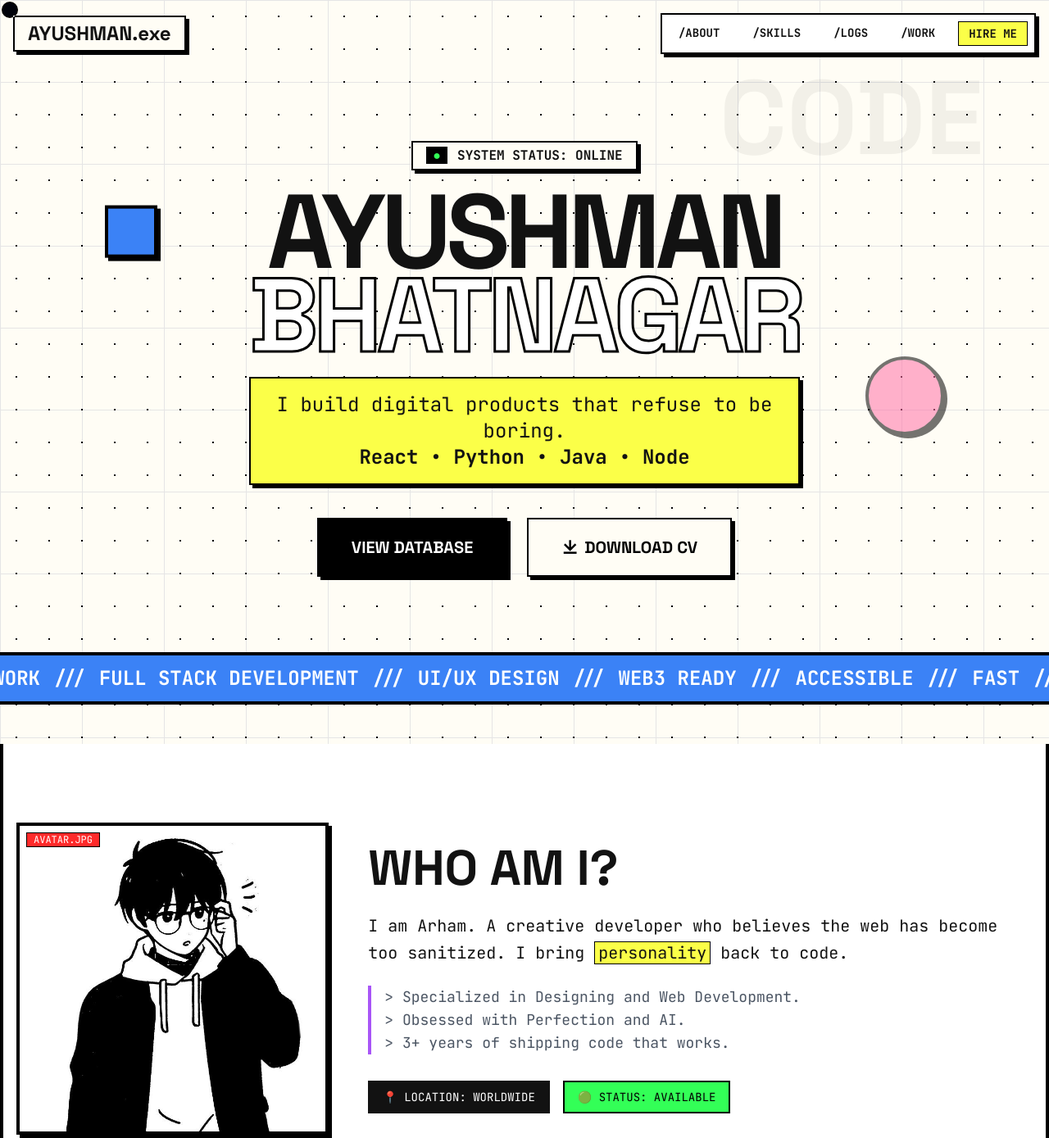
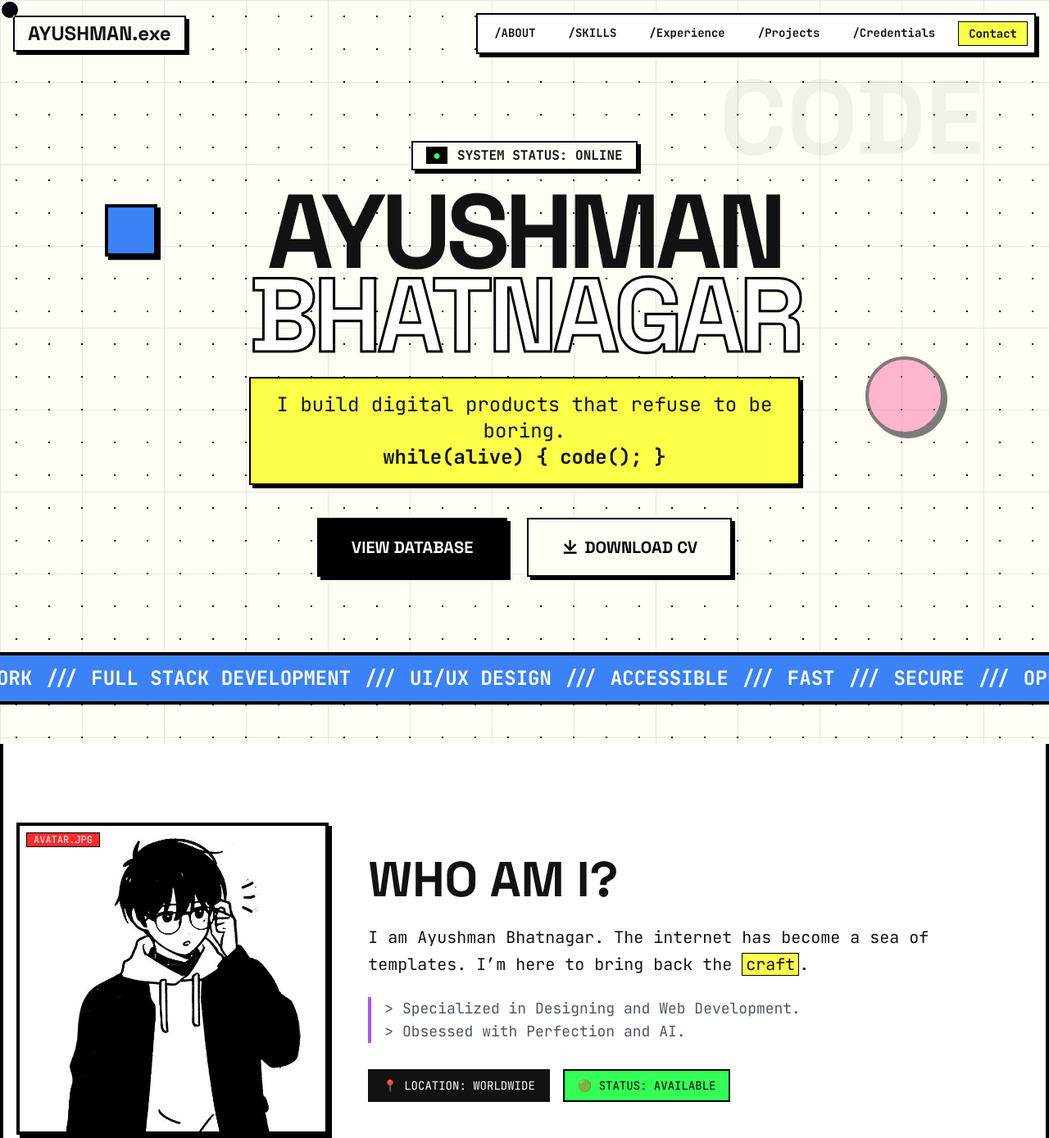
Before and after one commit to m3ayush/ayushmanbhatnagar.io, a plain HTML site: page index.html in a window 1280 px wide. Shown: the top 1389 px of the page at 82% size. Drawn offline with nearby package versions, Linux system fonts and the light colour scheme.

Commit message:
credentials on navbar and content

```diff
--- a/index.html
+++ b/index.html
@@ -472,12 +472,13 @@
                 <a href="#skills"
                     class="px-3 py-1 font-mono font-bold text-sm hover:bg-black hover:text-white transition-colors cursor-hover">/SKILLS</a>
                 <a href="#experience"
-                    class="px-3 py-1 font-mono font-bold text-sm hover:bg-black hover:text-white transition-colors cursor-hover">/LOGS</a>
+                    class="px-3 py-1 font-mono font-bold text-sm hover:bg-black hover:text-white transition-colors cursor-hover">/Experience</a>
                 <a href="#projects"
-                    class="px-3 py-1 font-mono font-bold text-sm hover:bg-black hover:text-white transition-colors cursor-hover">/WORK</a>
+                    class="px-3 py-1 font-mono font-bold text-sm hover:bg-black hover:text-white transition-colors cursor-hover">/Projects</a>
+                <a href="#credentials"
+                    class="px-3 py-1 font-mono font-bold text-sm hover:bg-black hover:text-white transition-colors cursor-hover">/Credentials</a>
                 <a href="#contact"
-                    class="px-3 py-1 font-mono font-bold text-sm bg-neo-yellow border border-black hover:bg-neo-pink transition-colors cursor-hover">HIRE
-                    ME</a>
+                    class="px-3 py-1 font-mono font-bold text-sm bg-neo-yellow border border-black hover:bg-neo-pink transition-colors cursor-hover">Contact</a>
             </div>
         </div>
     </nav>
@@ -508,7 +509,7 @@
             <p
                 class="font-mono text-lg md:text-2xl max-w-2xl mx-auto mb-10 bg-neo-yellow border-2 border-black p-4 shadow-hard reveal rotate-1">
                 I build digital products that refuse to be boring. <br>
-                <b>React • Python • Java • Node</b>
+                <b>while(alive) { code(); }</b>
             </p>
 
             <div class="flex flex-col md:flex-row justify-center gap-6 reveal">
@@ -527,8 +528,8 @@
     <div class="border-b-4 border-black bg-neo-blue py-3 relative z-20">
         <div class="marquee-container font-mono font-bold text-2xl text-white">
             <div class="marquee-content">
-                /// OPEN FOR WORK /// FULL STACK DEVELOPMENT /// UI/UX DESIGN /// WEB3 READY /// ACCESSIBLE /// FAST ///
-                SECURE /// OPEN FOR WORK /// FULL STACK DEVELOPMENT ///
+                /// OPEN FOR WORK /// FULL STACK DEVELOPMENT /// UI/UX DESIGN /// ACCESSIBLE /// FAST ///
+                SECURE /// OPEN FOR WORK /// AI /// FULL STACK DEVELOPMENT /// Building ///
             </div>
         </div>
     </div>
@@ -546,13 +547,13 @@
             <div class="md:col-span-8 flex flex-col justify-center reveal">
                 <h2 class="text-6xl font-black uppercase mb-6">Who am I?</h2>
                 <p class="font-mono text-xl leading-relaxed mb-6">
-                    I am Arham. A creative developer who believes the web has become too sanitized. I bring <span
-                        class="bg-neo-yellow px-1 border border-black">personality</span> back to code.
+                    I am Ayushman Bhatnagar. The internet has become a sea of templates. I’m here to bring back the
+                    <span class="bg-neo-yellow px-1 border border-black">craft</span>.
                 </p>
                 <p class="font-mono text-lg mb-8 text-gray-600 border-l-4 border-neo-purple pl-4">
                     > Specialized in Designing and Web Development.<br>
                     > Obsessed with Perfection and AI.<br>
-                    > 3+ years of shipping code that works.
+
                 </p>
 
                 <div class="flex gap-4">
@@ -694,6 +695,12 @@
                     </div>
                 </div>
 
+                <div
+                    class="group w-1/2 sm:w-1/3 md:w-1/4 lg:w-1/6 xl:w-[12.5%] h-24 border-r-2 border-b-2 border-white/20 bg-neo-black hover:bg-neo-purple transition-all duration-0 hover:z-10 relative cursor-hover flex flex-col items-center justify-center p-2">
+                    <div class="text-neo-green group-hover:text-black font-mono text-xs mb-1 opacity-50">>_ LANGUAGE
+                    </div>
+                    <div class="text-white group-hover:text-black font-black font-display text-xl uppercase">C++</div>
+                </div>
                 <div
                     class="group w-1/2 sm:w-1/3 md:w-1/4 lg:w-1/6 xl:w-[12.5%] h-24 border-r-2 border-b-2 border-white/20 bg-neo-black hover:bg-neo-purple transition-all duration-0 hover:z-10 relative cursor-hover flex flex-col items-center justify-center p-2">
                     <div class="text-neo-green group-hover:text-black font-mono text-xs mb-1 opacity-50">>_ LANGUAGE
```
